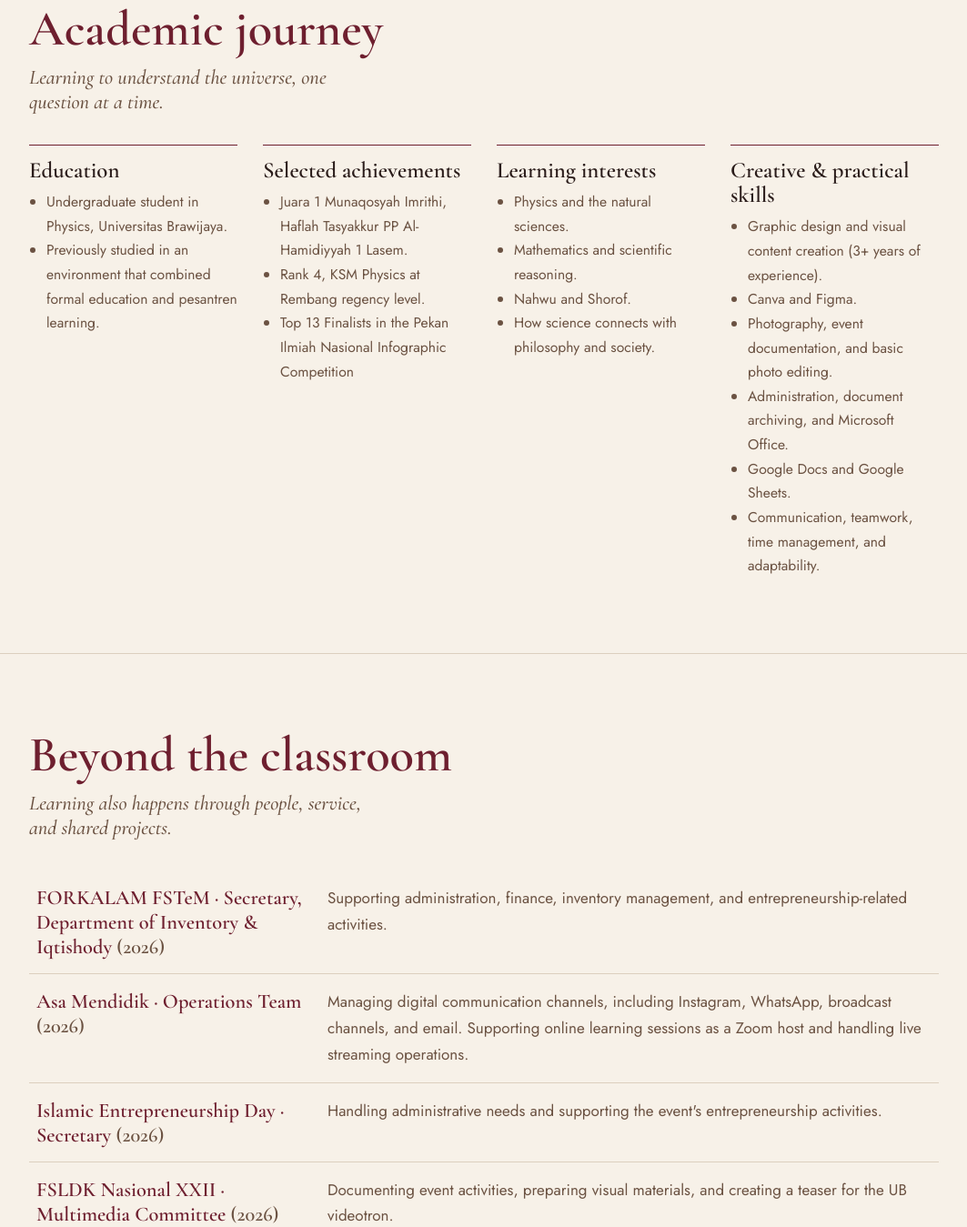
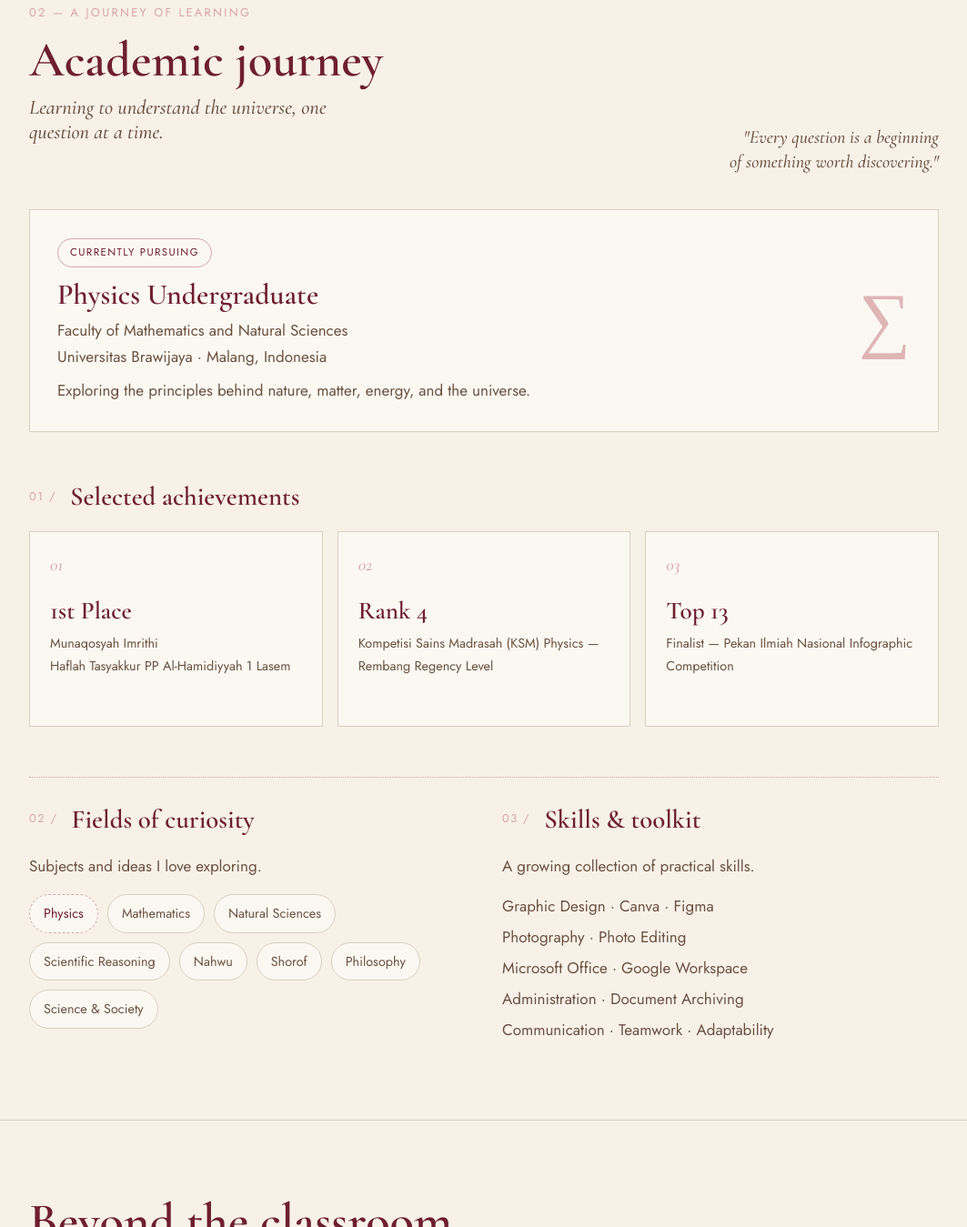
Before and after one commit to rahmafitria/rahma-personal-website, a plain HTML site: page index.html in a window 1280 px wide. Shown: the part 2108-3457 px from the top of the page at 91% size, without its empty margins (108-1171 px from the left). Drawn offline with nearby package versions, Linux system fonts and the light colour scheme.

Commit message:
Update index.html

```diff
--- a/index.html
+++ b/index.html
@@ -313,6 +313,193 @@
 
   .about-quote {
     font-size: 1.5rem;
+  }
+}
+    /* ACADEMIA — EDITORIAL STYLE */
+
+.academic-kicker {
+  color: var(--pink);
+  font-size: .8rem;
+  letter-spacing: .18em;
+  text-transform: uppercase;
+  margin-bottom: 12px;
+}
+
+.academic-intro {
+  display: flex;
+  justify-content: space-between;
+  align-items: flex-end;
+  gap: 25px;
+  margin-bottom: 38px;
+}
+
+.academic-note {
+  max-width: 230px;
+  color: var(--brown);
+  font: italic 1.25rem/1.35 var(--serif);
+  text-align: right;
+}
+
+.academic-education {
+  display: grid;
+  grid-template-columns: 1fr auto;
+  align-items: center;
+  gap: 25px;
+  padding: 30px;
+  border: 1px solid var(--line);
+  background: var(--paper);
+  margin-bottom: 55px;
+}
+
+.academic-label {
+  display: inline-block;
+  margin-bottom: 12px;
+  padding: 5px 13px;
+  border: 1px solid var(--pink);
+  border-radius: 30px;
+  color: var(--burgundy);
+  font-size: .72rem;
+  letter-spacing: .12em;
+  text-transform: uppercase;
+}
+
+.academic-education h3 {
+  font-size: 2rem;
+  color: var(--burgundy);
+}
+
+.academic-education p {
+  color: var(--brown);
+  margin-top: 8px;
+}
+
+.academic-symbol {
+  font: 5rem var(--serif);
+  color: var(--pink);
+  opacity: .8;
+}
+
+.academic-section-title {
+  display: flex;
+  align-items: center;
+  gap: 15px;
+  margin-bottom: 22px;
+}
+
+.academic-section-title h3 {
+  color: var(--burgundy);
+  font-size: 1.8rem;
+}
+
+.academic-section-title span {
+  color: var(--pink);
+  font-size: .8rem;
+  letter-spacing: .12em;
+}
+
+.academic-achievements {
+  display: grid;
+  grid-template-columns: repeat(3, 1fr);
+  gap: 16px;
+  margin-bottom: 55px;
+}
+
+.academic-card {
+  min-height: 215px;
+  padding: 22px;
+  background: var(--paper);
+  border: 1px solid var(--line);
+  position: relative;
+  transition: transform .25s ease, box-shadow .25s ease;
+}
+
+.academic-card:hover {
+  transform: translateY(-5px);
+  box-shadow: 0 10px 25px rgba(80, 45, 40, .08);
+}
+
+.academic-index {
+  color: var(--pink);
+  font: italic 1.2rem var(--serif);
+}
+
+.academic-card strong {
+  display: block;
+  margin: 22px 0 8px;
+  color: var(--burgundy);
+  font: 600 1.7rem/1.1 var(--serif);
+}
+
+.academic-card p {
+  color: var(--brown);
+  font-size: .9rem;
+}
+
+.academic-bottom {
+  display: grid;
+  grid-template-columns: 1fr 1fr;
+  gap: 40px;
+  padding-top: 30px;
+  border-top: 1px dotted var(--pink);
+}
+
+.academic-tags {
+  display: flex;
+  flex-wrap: wrap;
+  gap: 10px;
+  margin-top: 16px;
+}
+
+.academic-tag {
+  padding: 8px 15px;
+  border: 1px solid var(--line);
+  border-radius: 30px;
+  background: var(--paper);
+  color: var(--brown);
+  font-size: .9rem;
+}
+
+.academic-tag.highlight {
+  border-style: dashed;
+  border-color: var(--pink);
+  color: var(--burgundy);
+}
+
+.academic-skills {
+  color: var(--brown);
+  line-height: 2;
+  margin-top: 12px;
+}
+
+@media (max-width: 760px) {
+  .academic-intro {
+    flex-direction: column;
+    align-items: flex-start;
+  }
+
+  .academic-note {
+    text-align: left;
+  }
+
+  .academic-education {
+    grid-template-columns: 1fr;
+  }
+
+  .academic-symbol {
+    display: none;
+  }
+
+  .academic-achievements {
+    grid-template-columns: 1fr;
+  }
+
+  .academic-card {
+    min-height: auto;
+  }
+
+  .academic-bottom {
+    grid-template-columns: 1fr;
+    gap: 30px;
   }
 }
     /* Shared layouts */
@@ -720,45 +907,145 @@
     <!-- ACADEMIA -->
 <section id="academia">
   <div class="wrap">
+
+    <p class="academic-kicker">
+      02 — A journey of learning
+    </p>
+
+    <div class="academic-intro">
+      <div>
         <h2>Academic journey</h2>
-        <p class="sub">Learning to understand the universe, one question at a time.</p>
-        <div class="grid">
-          <article class="item">
-            <h3>Education</h3>
-            <ul>
-              <li>Undergraduate student in Physics, Universitas Brawijaya.</li>
-              <li>Previously studied in an environment that combined formal education and pesantren learning.</li>
-            </ul>
+        <p class="sub">
+          Learning to understand the universe,
+          one question at a time.
+        </p>
+      </div>
+
+      <p class="academic-note">
+        "Every question is a beginning
+        of something worth discovering."
+      </p>
+    </div>
+
+    <!-- EDUCATION -->
+    <div class="academic-education">
+
+      <div>
+        <span class="academic-label">
+          Currently pursuing
+        </span>
+
+        <h3>Physics Undergraduate</h3>
+
+        <p>
+          Faculty of Mathematics and Natural Sciences<br>
+          Universitas Brawijaya · Malang, Indonesia
+        </p>
+
+        <p>
+          Exploring the principles behind nature,
+          matter, energy, and the universe.
+        </p>
+      </div>
+
+      <div class="academic-symbol">∑</div>
+
+    </div>
+
+
+    <!-- ACHIEVEMENTS -->
+    <div class="academic-section-title">
+      <span>01 /</span>
+      <h3>Selected achievements</h3>
+    </div>
+
+    <div class="academic-achievements">
+
+      <article class="academic-card">
+        <span class="academic-index">01</span>
+
+        <strong>1st Place</strong>
+
+        <p>
+          Munaqosyah Imrithi<br>
+          Haflah Tasyakkur PP Al-Hamidiyyah 1 Lasem
+        </p>
       </article>
-          <article class="item">
-            <h3>Selected achievements</h3>
-            <ul>
-              <li>Juara 1 Munaqosyah Imrithi, Haflah Tasyakkur PP Al-Hamidiyyah 1 Lasem.</li>
-              <li>Rank 4, KSM Physics at Rembang regency level.</li>
-              <li>Top 13 Finalists in the Pekan Ilmiah Nasional Infographic Competition</li>
-            </ul>
+
+
+      <article class="academic-card">
+        <span class="academic-index">02</span>
+
+        <strong>Rank 4</strong>
+
+        <p>
+          Kompetisi Sains Madrasah (KSM)
+          Physics — Rembang Regency Level
+        </p>
       </article>
-          <article class="item">
-            <h3>Learning interests</h3>
-            <ul>
-              <li>Physics and the natural sciences.</li>
-              <li>Mathematics and scientific reasoning.</li>
-              <li>Nahwu and Shorof.</li>
-              <li>How science connects with philosophy and society.</li>
-            </ul>
+
+
+      <article class="academic-card">
+        <span class="academic-index">03</span>
+
+        <strong>Top 13</strong>
+
+        <p>
+          Finalist — Pekan Ilmiah Nasional
+          Infographic Competition
+        </p>
       </article>
-          <article class="item">
-            <h3>Creative &amp; practical skills</h3>
-            <ul>
-              <li>Graphic design and visual content creation (3+ years of experience).</li>
-              <li>Canva and Figma.</li>
-              <li>Photography, event documentation, and basic photo editing.</li>
-              <li>Administration, document archiving, and Microsoft Office.</li>
-              <li>Google Docs and Google Sheets.</li>
-              <li>Communication, teamwork, time management, and adaptability.</li>
-            </ul>
-                   </article>
+
     </div>
+
+
+    <!-- LEARNING INTERESTS & SKILLS -->
+    <div class="academic-bottom">
+
+      <div>
+        <div class="academic-section-title">
+          <span>02 /</span>
+          <h3>Fields of curiosity</h3>
+        </div>
+
+        <p class="muted">
+          Subjects and ideas I love exploring.
+        </p>
+
+        <div class="academic-tags">
+          <span class="academic-tag highlight">Physics</span>
+          <span class="academic-tag">Mathematics</span>
+          <span class="academic-tag">Natural Sciences</span>
+          <span class="academic-tag">Scientific Reasoning</span>
+          <span class="academic-tag">Nahwu</span>
+          <span class="academic-tag">Shorof</span>
+          <span class="academic-tag">Philosophy</span>
+          <span class="academic-tag">Science & Society</span>
+        </div>
+      </div>
+
+
+      <div>
+        <div class="academic-section-title">
+          <span>03 /</span>
+          <h3>Skills & toolkit</h3>
+        </div>
+
+        <p class="muted">
+          A growing collection of practical skills.
+        </p>
+
+        <p class="academic-skills">
+          Graphic Design · Canva · Figma<br>
+          Photography · Photo Editing<br>
+          Microsoft Office · Google Workspace<br>
+          Administration · Document Archiving<br>
+          Communication · Teamwork · Adaptability
+        </p>
+      </div>
+
+    </div>
+
   </div>
 </section>
 
```
Lines whose indentation alone changed are shown as unchanged.
